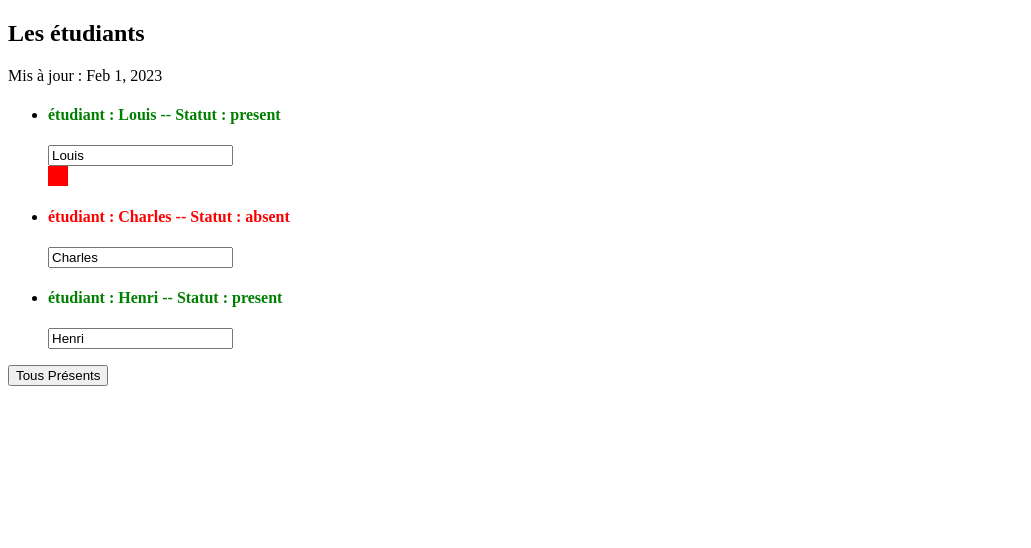
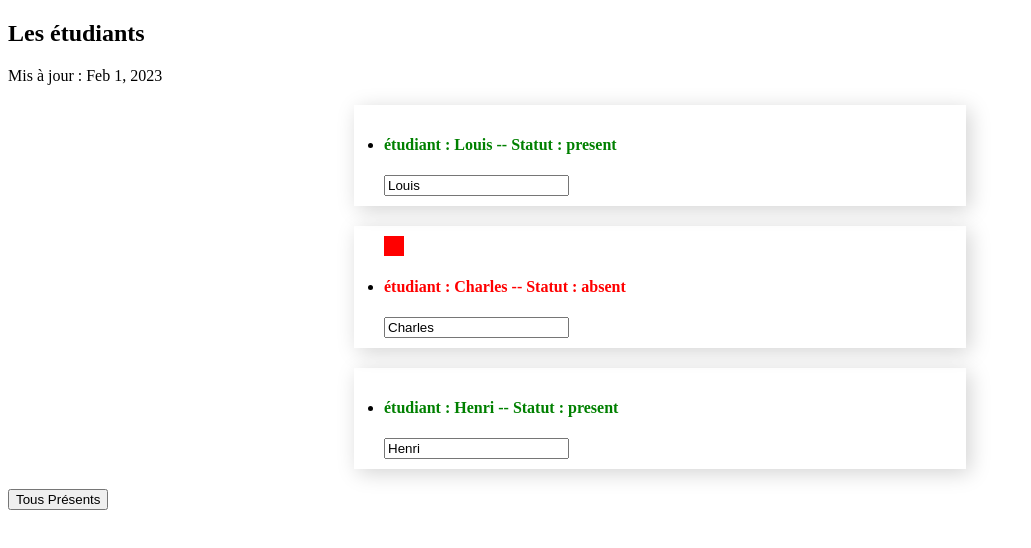
Before and after one commit to Tecna3000/Projet-web-L3, an Angular app: page / in a window 1280 px wide. Shown: the top 548 px of the page, without its empty margins (0-1031 px from the left). Built offline with nearby package versions, Linux system fonts and the light colour scheme.

Commit message:
TP2 started

```diff
--- a/src/app/students/students.component.css
+++ b/src/app/students/students.component.css
@@ -0,0 +1,32 @@
+.students-card {
+  box-sizing: border-box;
+  width: 50%;
+  margin: 20px auto;
+  padding: 10px 30px;
+  box-shadow: lightgray 4px 4px 20px;
+}
+img {
+  width: 100%;
+}
+
+h2 {
+  margin-bottom: 0;
+}
+
+p {
+  font-weight: 300;
+  font-size: 16px;
+}
+
+button {
+  background-color: transparent;
+  box-sizing: border-box;
+  padding: 5px 10px;
+  border: none;
+  box-shadow: lightgray 3px 3px 7px;
+  margin-right: 20px;
+  outline: none;
+  font-size: 14px;
+  font-weight: 500;
+
+}
--- a/src/app/students/students.component.html
+++ b/src/app/students/students.component.html
@@ -1,3 +1,4 @@
+<div class="students-card">
 <li [ngClass]="{'list-group-item': true,
  'list-group-item-success': studentStatus === 'present',
  'list-group-item-danger': studentStatus === 'absent'}">
@@ -6,3 +7,4 @@
   <h4 [ngStyle]="{color: getColor()}">étudiant : {{ studentName }} -- Statut : {{ getStatus() }}</h4>
   <input type="text" class="form-control" [(ngModel)]="studentName">
 </li>
+</div>
```
Also changed, not shown: src/app/services/student.service.ts (added).
